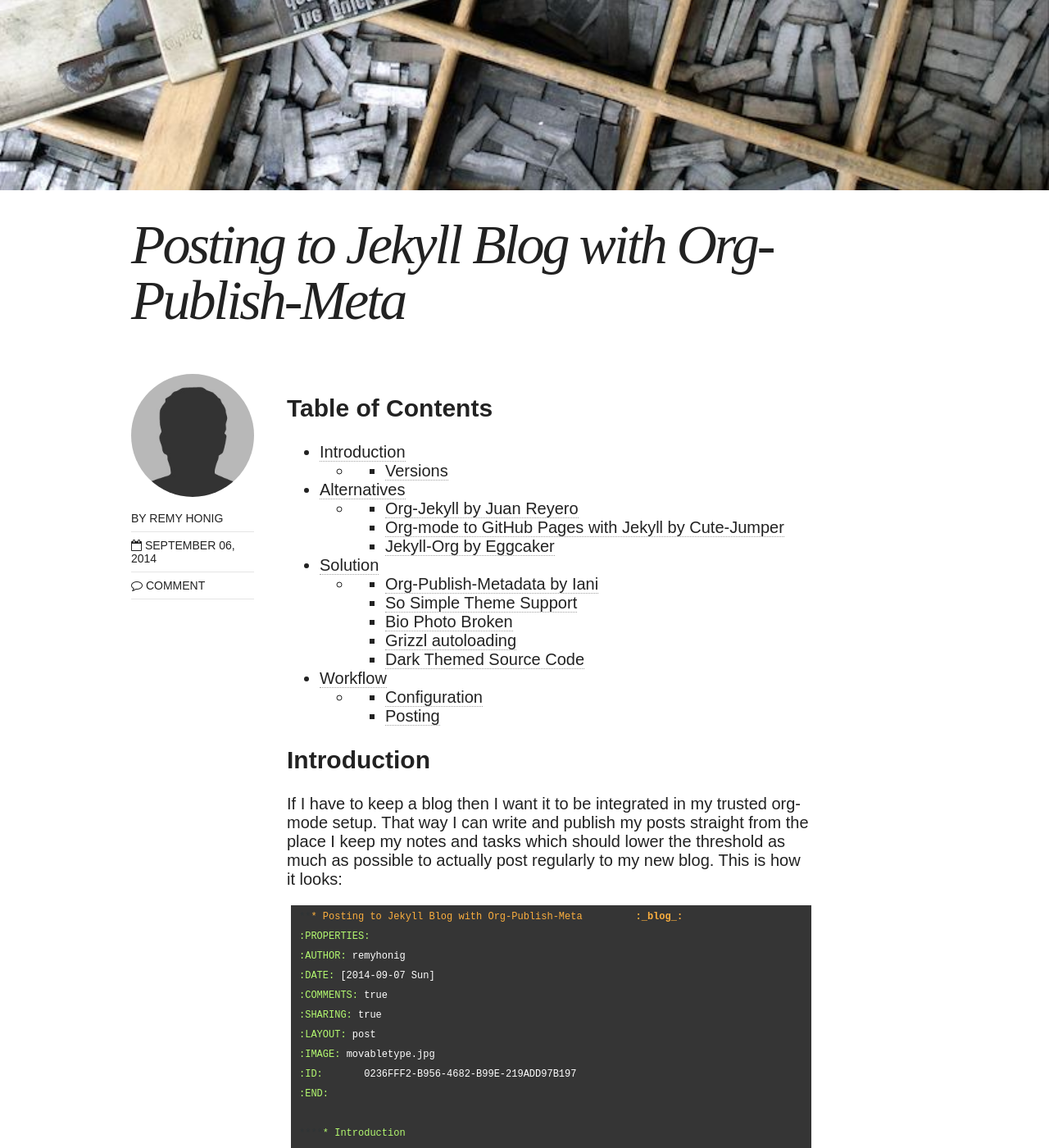
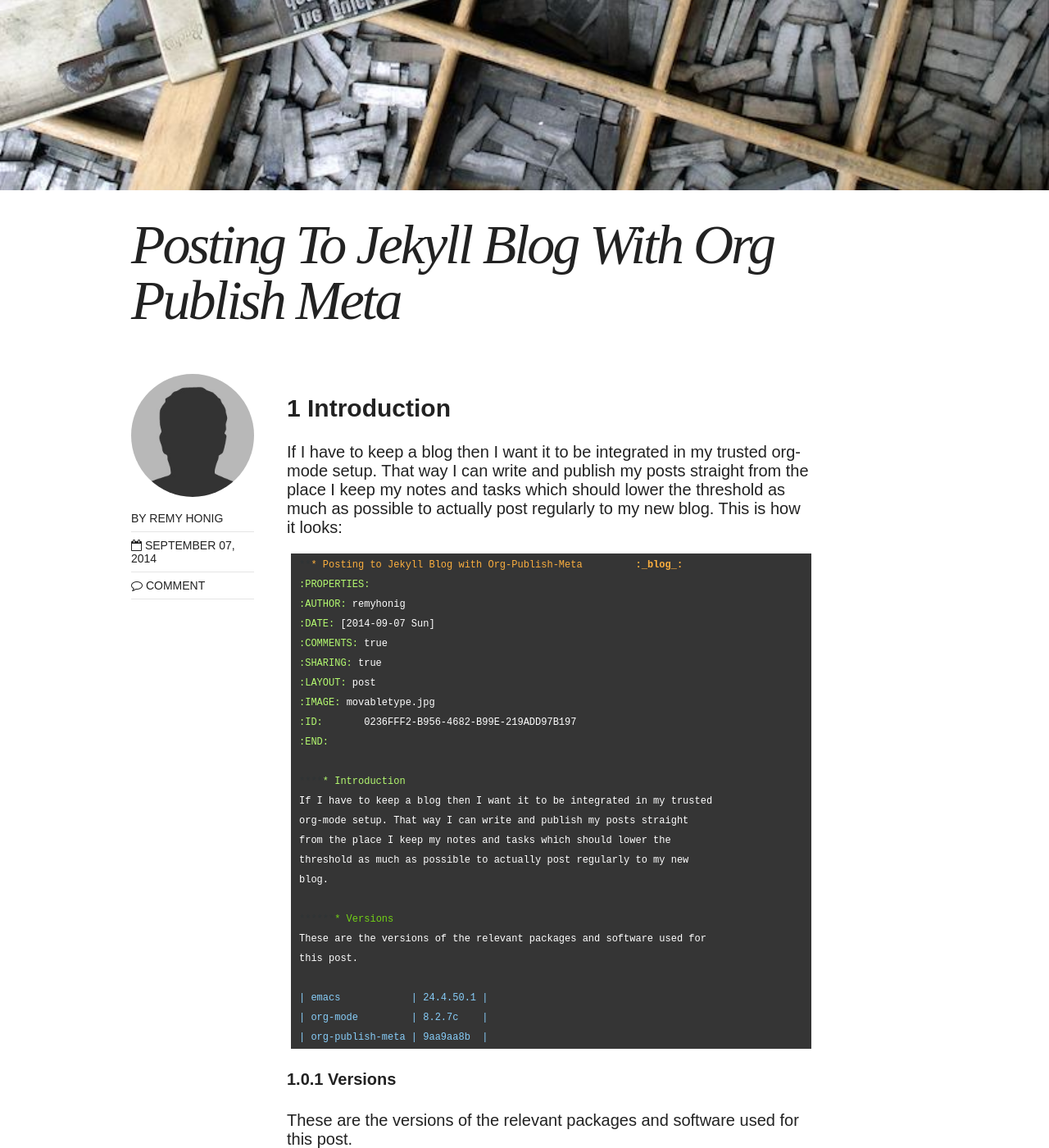
Before and after one commit to remyhonig/blog, a Jekyll site: the page built from _posts/2014-09-07-posting-to-jekyll-blog-with-org-publish-meta.html, in a window 1280 px wide and 1400 px high, scrolled down 709 px. Shown: the whole window at 82% size. Built offline with Jekyll 4.4.1, drawn with Linux system fonts in a browser that asks for light colours; nearby versions of some CDN libraries; comment, search, counter and statistics services are not loaded; some of the changed text lies outside the part shown.

Commit message:
After making bloggins setup more simple

```diff
--- a/_config.yml
+++ b/_config.yml
@@ -4,8 +4,8 @@
 locale: en_US
 description: A developer blog
 logo:
-search: true
 url: http://remyhonig.github.io/blog
+search: false
 
 
 # Jekyll configuration
@@ -27,7 +27,7 @@
   use_coderay: false
 
 include: [".htaccess"]
-exclude: ["org-pm", "lib", "config.rb", "Capfile", "config", "log", "Rakefile", "Rakefile.rb", "tmp", "less", "*.sublime-project", "*.sublime-workspace", "test", "spec", "Gruntfile.js", "package.json", "node_modules", "Gemfile", "Gemfile.lock", "LICENSE", "README.md", "vendor"]
+exclude: ["src", "lib", "config.rb", "Capfile", "config", "log", "Rakefile", "Rakefile.rb", "tmp", "less", "*.sublime-project", "*.sublime-workspace", "test", "spec", "Gruntfile.js", "package.json", "node_modules", "Gemfile", "Gemfile.lock", "LICENSE", "README.md", "vendor"]
 
 
 # Site owner
--- a/_posts/blog/2014-09-07-posting-to-jekyll-blog-with-org-publish-meta.html
+++ b/_posts/2014-09-07-posting-to-jekyll-blog-with-org-publish-meta.html
@@ -1,67 +1,15 @@
 ---
-title: Posting to Jekyll Blog with Org-Publish-Meta
+author: remyhonig
+date: 2014-09-07
 layout: post
-author: remyhonig
-ads: false
-date: 2014-09-07 00:00:00 +0200
 comments: true
 sharing: true
 image:
   feature: movabletype.jpg
 ---
-<div id="table-of-contents">
-<h2>Table of Contents</h2>
-<div id="text-table-of-contents">
-<ul>
-<li><a href="#sec-1">Introduction</a>
-<ul>
-<li>
-<ul>
-<li><a href="#sec-1-0-1">Versions</a></li>
-</ul>
-</li>
-</ul>
-</li>
-<li><a href="#sec-2">Alternatives</a>
-<ul>
-<li>
-<ul>
-<li><a href="#sec-2-0-1">Org-Jekyll by Juan Reyero</a></li>
-<li><a href="#sec-2-0-2">Org-mode to GitHub Pages with Jekyll by Cute-Jumper</a></li>
-<li><a href="#sec-2-0-3">Jekyll-Org by Eggcaker</a></li>
-</ul>
-</li>
-</ul>
-</li>
-<li><a href="#sec-3">Solution</a>
-<ul>
-<li>
-<ul>
-<li><a href="#sec-3-0-1">Org-Publish-Metadata by Iani</a></li>
-<li><a href="#sec-3-0-2">So Simple Theme Support</a></li>
-<li><a href="#sec-3-0-3">Bio Photo Broken</a></li>
-<li><a href="#sec-3-0-4">Grizzl autoloading</a></li>
-<li><a href="#sec-3-0-5">Dark Themed Source Code</a></li>
-</ul>
-</li>
-</ul>
-</li>
-<li><a href="#sec-4">Workflow</a>
-<ul>
-<li>
-<ul>
-<li><a href="#sec-4-0-1">Configuration</a></li>
-<li><a href="#sec-4-0-2">Posting</a></li>
-</ul>
-</li>
-</ul>
-</li>
-</ul>
-</div>
-</div>
 
 <div id="outline-container-sec-1" class="outline-2">
-<h2 id="sec-1">Introduction</h2>
+<h2 id="sec-1"><span class="section-number-2">1</span> Introduction</h2>
 <div class="outline-text-2" id="text-1">
 <p>
 If I have to keep a blog then I want it to be integrated in my trusted
@@ -101,7 +49,7 @@
 </div>
 
 <div id="outline-container-sec-1-0-1" class="outline-4">
-<h4 id="sec-1-0-1">Versions</h4>
+<h4 id="sec-1-0-1"><span class="section-number-4">1.0.1</span> Versions</h4>
 <div class="outline-text-4" id="text-1-0-1">
 <p>
 These are the versions of the relevant packages and software used for
@@ -138,7 +86,7 @@
 </div>
 
 <div id="outline-container-sec-2" class="outline-2">
-<h2 id="sec-2">Alternatives</h2>
+<h2 id="sec-2"><span class="section-number-2">2</span> Alternatives</h2>
 <div class="outline-text-2" id="text-2">
 <p>
 I already tried some approaches that I found right away by a search for
@@ -148,9 +96,9 @@
 </p>
 </div>
 
-<div id="outline-container-sec-2-0-1" class="outline-4">
-<h4 id="sec-2-0-1">Org-Jekyll by Juan Reyero</h4>
-<div class="outline-text-4" id="text-2-0-1">
+<div id="outline-container-sec-2-1" class="outline-3">
+<h3 id="sec-2-1"><span class="section-number-3">2.1</span> Org-Jekyll by Juan Reyero</h3>
+<div class="outline-text-3" id="text-2-1">
 <p>
 This is his description of the <a href="http://juanreyero.com/open/org-jekyll/">Org-jekyll package</a>:
 </p>
@@ -186,9 +134,9 @@
 </div>
 </div>
 
-<div id="outline-container-sec-2-0-2" class="outline-4">
-<h4 id="sec-2-0-2">Org-mode to GitHub Pages with Jekyll by Cute-Jumper</h4>
-<div class="outline-text-4" id="text-2-0-2">
+<div id="outline-container-sec-2-2" class="outline-3">
+<h3 id="sec-2-2"><span class="section-number-3">2.2</span> Org-mode to GitHub Pages with Jekyll by Cute-Jumper</h3>
+<div class="outline-text-3" id="text-2-2">
 <p>
 <a href="http://cute-jumper.github.io/emacs/2013/10/06/orgmode-to-github-pages-with-jekyll/">Cute-Jumper's approach</a> is to have one org file per post and this is
 reason enough for me to not use it. It means I have to manage a bunch
@@ -200,9 +148,9 @@
 </div>
 </div>
 
-<div id="outline-container-sec-2-0-3" class="outline-4">
-<h4 id="sec-2-0-3">Jekyll-Org by Eggcaker</h4>
-<div class="outline-text-4" id="text-2-0-3">
+<div id="outline-container-sec-2-3" class="outline-3">
+<h3 id="sec-2-3"><span class="section-number-3">2.3</span> Jekyll-Org by Eggcaker</h3>
+<div class="outline-text-3" id="text-2-3">
 <p>
 <a href="https://github.com/eggcaker/jekyll-org">Eggcakers's approach</a> is to use a Ruby gem to convert org-mode files to
 Jekyll files. This moves the responsibility of the conversion from
@@ -217,11 +165,11 @@
 </div>
 
 <div id="outline-container-sec-3" class="outline-2">
-<h2 id="sec-3">Solution</h2>
+<h2 id="sec-3"><span class="section-number-2">3</span> Solution</h2>
 <div class="outline-text-2" id="text-3">
-</div><div id="outline-container-sec-3-0-1" class="outline-4">
-<h4 id="sec-3-0-1">Org-Publish-Metadata by Iani</h4>
-<div class="outline-text-4" id="text-3-0-1">
+</div><div id="outline-container-sec-3-1" class="outline-3">
+<h3 id="sec-3-1"><span class="section-number-3">3.1</span> Org-Publish-Metadata by Iani</h3>
+<div class="outline-text-3" id="text-3-1">
 <p>
 <a href="https://github.com/iani/org-publish-meta">Iana's approach</a> makes it possible to not only store the blog posts in
 a single org-mode file but <b>also</b> to store the <a href="http://orgmode.org/guide/Publishing.html">publish project
@@ -241,9 +189,9 @@
 </div>
 </div>
 
-<div id="outline-container-sec-3-0-2" class="outline-4">
-<h4 id="sec-3-0-2">So Simple Theme Support</h4>
-<div class="outline-text-4" id="text-3-0-2">
+<div id="outline-container-sec-3-2" class="outline-3">
+<h3 id="sec-3-2"><span class="section-number-3">3.2</span> So Simple Theme Support</h3>
+<div class="outline-text-3" id="text-3-2">
 <p>
 I use the <a href="https://github.com/mmistakes/so-simple-theme/">So Simple theme for Jekyll</a> which has a <a href="http://jekyllrb.com/docs/frontmatter/">front matter</a> property
 named image. I edited org-pm.el to look for this org-mode property in
@@ -280,9 +228,9 @@
 </div>
 </div>
 
-<div id="outline-container-sec-3-0-3" class="outline-4">
-<h4 id="sec-3-0-3">Bio Photo Broken</h4>
-<div class="outline-text-4" id="text-3-0-3">
+<div id="outline-container-sec-3-3" class="outline-3">
+<h3 id="sec-3-3"><span class="section-number-3">3.3</span> Bio Photo Broken</h3>
+<div class="outline-text-3" id="text-3-3">
 <p>
 Because org-publish-metadata sets an <i>Author</i> property. The default
 site.owner is not used in the So Simple Theme which causes the bio
@@ -308,9 +256,9 @@
 </div>
 </div>
 
-<div id="outline-container-sec-3-0-4" class="outline-4">
-<h4 id="sec-3-0-4">Grizzl autoloading</h4>
-<div class="outline-text-4" id="text-3-0-4">
+<div id="outline-container-sec-3-4" class="outline-3">
+<h3 id="sec-3-4"><span class="section-number-3">3.4</span> Grizzl autoloading</h3>
+<div class="outline-text-3" id="text-3-4">
 <p>
 Grizzl is a dependency of org-publish-metadata.Installing grizzle is
 as easy as running <code>M-x package-install grizzl</code> but either
@@ -337,9 +285,9 @@
 </div>
 </div>
 
-<div id="outline-container-sec-3-0-5" class="outline-4">
-<h4 id="sec-3-0-5">Dark Themed Source Code</h4>
-<div class="outline-text-4" id="text-3-0-5">
+<div id="outline-container-sec-3-5" class="outline-3">
+<h3 id="sec-3-5"><span class="section-number-3">3.5</span> Dark Themed Source Code</h3>
+<div class="outline-text-3" id="text-3-5">
 <p>
 I use a dark theme in Emacs so the exported source code blocks also
 have this theme. To display them nicely I added some css to the site
@@ -362,28 +310,32 @@
 </div>
 
 <div id="outline-container-sec-4" class="outline-2">
-<h2 id="sec-4">Workflow</h2>
+<h2 id="sec-4"><span class="section-number-2">4</span> Workflow</h2>
 <div class="outline-text-2" id="text-4">
 <p>
 This is the workflow I can now use to write posts.
 </p>
 </div>
 
-<div id="outline-container-sec-4-0-1" class="outline-4">
-<h4 id="sec-4-0-1">Configuration</h4>
-<div class="outline-text-4" id="text-4-0-1">
+<div id="outline-container-sec-4-1" class="outline-3">
+<h3 id="sec-4-1"><span class="section-number-3">4.1</span> Configuration</h3>
+<div class="outline-text-3" id="text-4-1">
 <p>
 This will be needed only once.
 </p>
 </div>
 
-<ul class="org-ul"><li><a id="sec-4-0-1-0-1" name="sec-4-0-1-0-1"></a>Open an org file that will contain the publishing configuration.<br  /><div class="outline-text-6" id="text-4-0-1-0-1">
+<div id="outline-container-sec-4-1-1" class="outline-4">
+<h4 id="sec-4-1-1"><span class="section-number-4">4.1.1</span> Open an org file that will contain the publishing configuration.</h4>
+<div class="outline-text-4" id="text-4-1-1">
 <p>
 This also triggers org-pm to load.
 </p>
 </div>
-</li>
-<li><a id="sec-4-0-1-0-2" name="sec-4-0-1-0-2"></a>Create new publishing configuration<br  /><div class="outline-text-6" id="text-4-0-1-0-2">
+</div>
+<div id="outline-container-sec-4-1-2" class="outline-4">
+<h4 id="sec-4-1-2"><span class="section-number-4">4.1.2</span> Create new publishing configuration</h4>
+<div class="outline-text-4" id="text-4-1-2">
 <p>
 <code>M-x org-pm-insert-new-project</code>
 </p>
@@ -423,8 +375,10 @@
 </span><span class="org-hide"><span>******</span></span><span class="org-level-4"><span>* static-recursive t</span></span><span>...
 </span></pre>
 </div>
-</li>
-<li><a id="sec-4-0-1-0-3" name="sec-4-0-1-0-3"></a>Lower the level of the new heading<br  /><div class="outline-text-6" id="text-4-0-1-0-3">
+</div>
+<div id="outline-container-sec-4-1-3" class="outline-4">
+<h4 id="sec-4-1-3"><span class="section-number-4">4.1.3</span> Lower the level of the new heading</h4>
+<div class="outline-text-4" id="text-4-1-3">
 <p>
 For me the indentation of the new configuration heading was a level to
 high. Maybe this is caused by the <code>#+STARTUP: odd</code> org config, maybe
@@ -434,26 +388,36 @@
 tutorial</a> for details about the form of the configuration.
 </p>
 </div>
-</li></ul>
+</div>
 </div>
 
-<div id="outline-container-sec-4-0-2" class="outline-4">
-<h4 id="sec-4-0-2">Posting</h4>
-<div class="outline-text-4" id="text-4-0-2">
+<div id="outline-container-sec-4-2" class="outline-3">
+<h3 id="sec-4-2"><span class="section-number-3">4.2</span> Posting</h3>
+<div class="outline-text-3" id="text-4-2">
 <p>
 For creating a post.
 </p>
+
+
+<div class="figure">
+<p><img src="../images/posting_workflow.png" alt="posting_workflow.png" />
+</p>
+</div>
 </div>
 
-<ul class="org-ul"><li><a id="sec-4-0-2-0-1" name="sec-4-0-2-0-1"></a>Create post<br  /><div class="outline-text-6" id="text-4-0-2-0-1">
+<div id="outline-container-sec-4-2-1" class="outline-4">
+<h4 id="sec-4-2-1"><span class="section-number-4">4.2.1</span> Create post</h4>
+<div class="outline-text-4" id="text-4-2-1">
 <p>
 Creating a post by simply adding a new heading and giving it the
 <code>_blog_</code> tag in this case. The tag name depends on the name of the
 publishing configuration heading and must be wrapped in underscores.
 </p>
 </div>
-</li>
-<li><a id="sec-4-0-2-0-2" name="sec-4-0-2-0-2"></a>Add a date<br  /><div class="outline-text-6" id="text-4-0-2-0-2">
+</div>
+<div id="outline-container-sec-4-2-2" class="outline-4">
+<h4 id="sec-4-2-2"><span class="section-number-4">4.2.2</span> Add a date</h4>
+<div class="outline-text-4" id="text-4-2-2">
 <p>
 When adding a date, use an inactive timestamp <code>[2014-01-01]</code> as an
 active timestamp <code>&lt;2014-01-01&gt;</code> leads to a double date in the exported
@@ -461,32 +425,40 @@
 <code>2014-01-01-hello.html</code>.
 </p>
 </div>
-</li>
-<li><a id="sec-4-0-2-0-3" name="sec-4-0-2-0-3"></a>Export all posts<br  /><div class="outline-text-6" id="text-4-0-2-0-3">
+</div>
+<div id="outline-container-sec-4-2-3" class="outline-4">
+<h4 id="sec-4-2-3"><span class="section-number-4">4.2.3</span> Export all posts</h4>
+<div class="outline-text-4" id="text-4-2-3">
 <p>
 <code>M-x org-pm-export</code>. You might need to expand all headings if you get
 an error message when executing this command with <code>S-tab S-tab S-tab</code>.
 </p>
 </div>
-</li>
-<li><a id="sec-4-0-2-0-4" name="sec-4-0-2-0-4"></a>Edit properties<br  /><div class="outline-text-6" id="text-4-0-2-0-4">
+</div>
+<div id="outline-container-sec-4-2-4" class="outline-4">
+<h4 id="sec-4-2-4"><span class="section-number-4">4.2.4</span> Edit properties</h4>
+<div class="outline-text-4" id="text-4-2-4">
 <p>
 After the export I add the appropriate properties by copying them from
 the example post at the top. This could be done even faster by using <a href="https://github.com/capitaomorte/yasnippet">yasnippet</a>.
 </p>
 </div>
-</li>
-<li><a id="sec-4-0-2-0-5" name="sec-4-0-2-0-5"></a>Generate and preview the Jekyll site<br  /><div class="outline-text-6" id="text-4-0-2-0-5">
+</div>
+<div id="outline-container-sec-4-2-5" class="outline-4">
+<h4 id="sec-4-2-5"><span class="section-number-4">4.2.5</span> Generate and preview the Jekyll site</h4>
+<div class="outline-text-4" id="text-4-2-5">
 <p>
 <code>jekyll serve</code>
 </p>
 </div>
-</li>
-<li><a id="sec-4-0-2-0-6" name="sec-4-0-2-0-6"></a>Commit and push<br  /><div class="outline-text-6" id="text-4-0-2-0-6">
+</div>
+<div id="outline-container-sec-4-2-6" class="outline-4">
+<h4 id="sec-4-2-6"><span class="section-number-4">4.2.6</span> Commit and push</h4>
+<div class="outline-text-4" id="text-4-2-6">
 <p>
 <code>cd ~/blog/_posts &amp;&amp; git add . &amp;&amp; git commit -m "New post" &amp;&amp; git push origin</code>
 </p>
 </div>
-</li></ul>
 </div>
 </div>
+</div>
```
Also changed, not shown: _posts/2014-08-31-setting-up-a-blog-with-jekyll.md (renamed from _posts/blog/2014-08-31-setting-up-a-blog-with-jekyll.md), images/posting_workflow.png (added), 1 other file.
